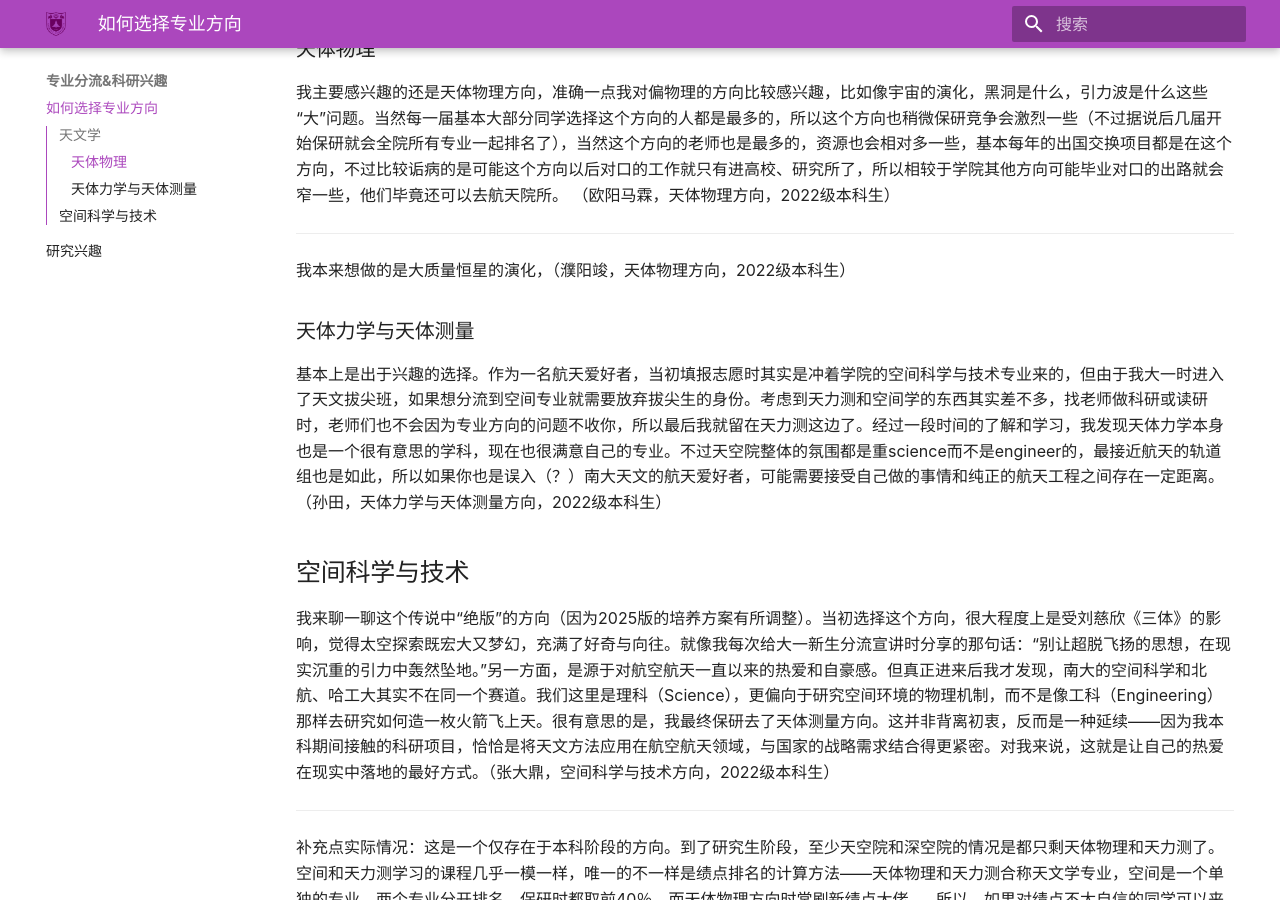
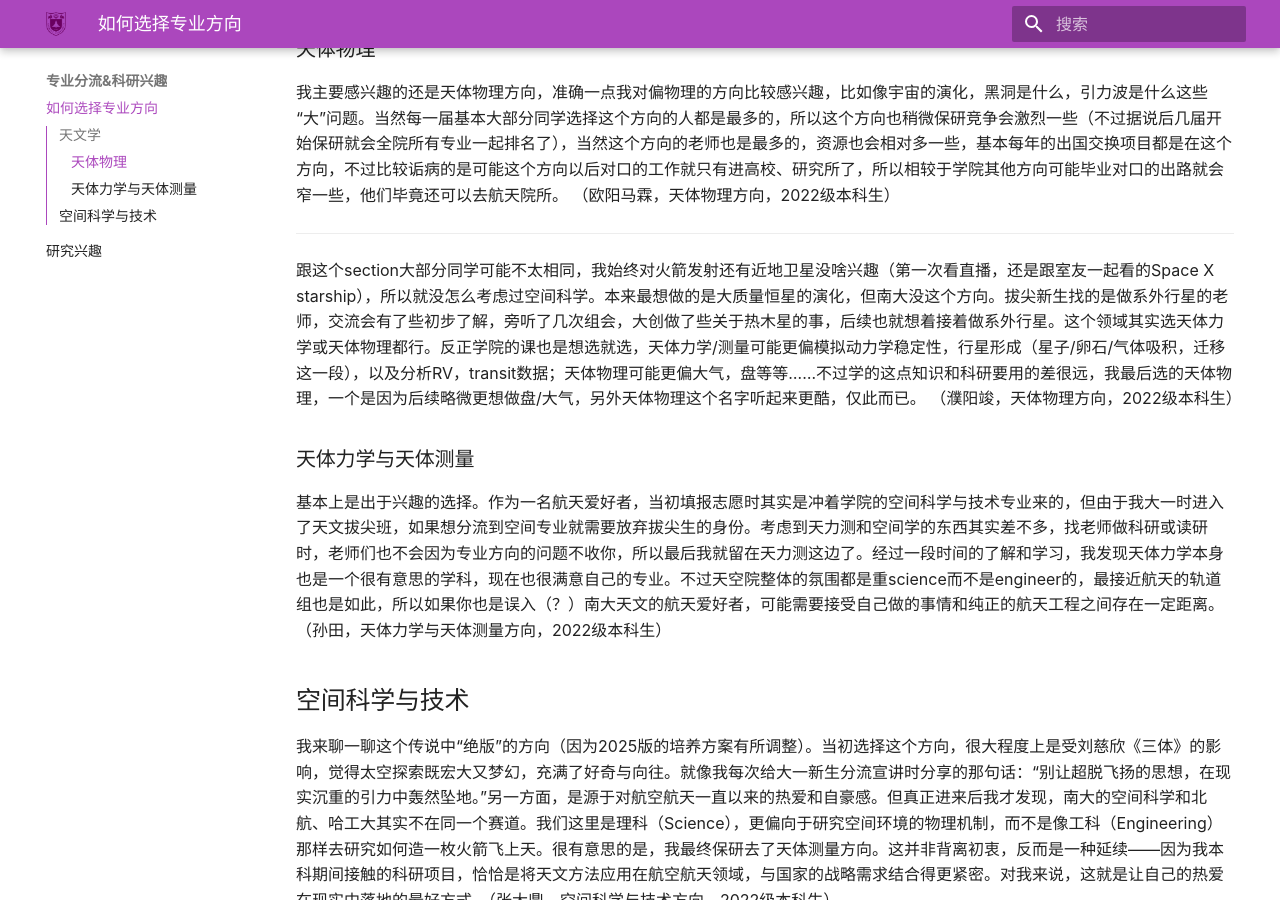
Before and after one commit to nju-astronomy/NJU-ASA, an MkDocs documentation site: the page built from docs/choice/fields.md, in a window 1280 px wide and 900 px high, scrolled down 310 px. Built offline with MkDocs 1.6.1 and Material for MkDocs 9.7.7, drawn with Linux system fonts in a browser that asks for light colours; some web fonts are replaced.

Commit message:
Update fields.md

```diff
--- a/docs/choice/fields.md
+++ b/docs/choice/fields.md
@@ -9,7 +9,7 @@
 
 ---
 
-我本来想做的是大质量恒星的演化，（濮阳竣，天体物理方向，2022级本科生）
+跟这个section大部分同学可能不太相同，我始终对火箭发射还有近地卫星没啥兴趣（第一次看直播，还是跟室友一起看的Space X starship），所以就没怎么考虑过空间科学。本来最想做的是大质量恒星的演化，但南大没这个方向。拔尖新生找的是做系外行星的老师，交流会有了些初步了解，旁听了几次组会，大创做了些关于热木星的事，后续也就想着接着做系外行星。这个领域其实选天体力学或天体物理都行。反正学院的课也是想选就选，天体力学/测量可能更偏模拟动力学稳定性，行星形成（星子/卵石/气体吸积，迁移这一段），以及分析RV，transit数据；天体物理可能更偏大气，盘等等……不过学的这点知识和科研要用的差很远，我最后选的天体物理，一个是因为后续略微更想做盘/大气，另外天体物理这个名字听起来更酷，仅此而已。 （濮阳竣，天体物理方向，2022级本科生）
 
 ### 天体力学与天体测量
 
```
